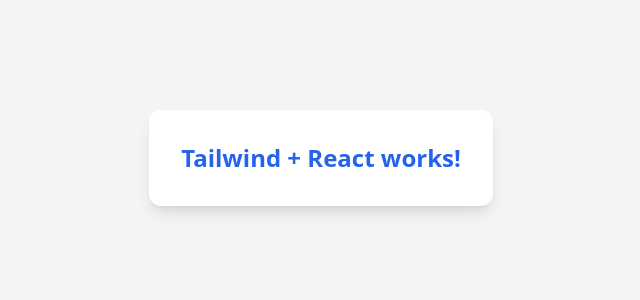
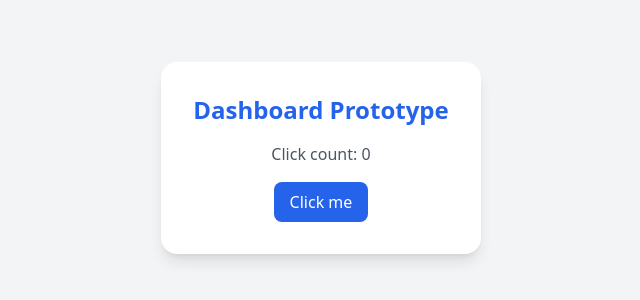
Before and after one commit to rudymartinezai/tijerina-it-dashboard, a plain HTML site: page index.html in a window 1280 px wide. Shown: the part 242-542 px from the top of the page, without its empty margins (319-959 px from the left). Drawn offline with nearby package versions, Linux system fonts and the light colour scheme.

Commit message:
Update index.html

```diff
--- a/index.html
+++ b/index.html
@@ -1,21 +1,38 @@
 <!doctype html>
 <html lang="en">
   <meta charset="utf-8">
-  <title>React + Tailwind Test</title>
+  <title>Dashboard Skeleton</title>
   <script src="https://cdn.tailwindcss.com"></script>
   <script src="https://unpkg.com/react@18/umd/react.production.min.js"></script>
   <script src="https://unpkg.com/react-dom@18/umd/react-dom.production.min.js"></script>
-  <body class="bg-gray-100 flex items-center justify-center h-screen">
+
+  <body class="bg-gray-100 min-h-screen flex items-center justify-center">
     <div id="root"></div>
 
     <script>
-      const root = ReactDOM.createRoot(document.getElementById('root'));
-      const box = React.createElement(
-        'div',
-        { className: 'bg-white p-8 rounded-xl shadow-lg text-center' },
-        React.createElement('h1', { className: 'text-2xl font-bold text-blue-600' }, 'Tailwind + React works!')
-      );
-      root.render(box);
+      const { useState } = React;
+
+      function Dashboard() {
+        const [count, setCount] = useState(0);
+
+        return React.createElement(
+          "div",
+          { className: "bg-white p-8 rounded-2xl shadow-lg text-center space-y-4" },
+          React.createElement("h1", { className: "text-2xl font-bold text-blue-600" }, "Dashboard Prototype"),
+          React.createElement("p", { className: "text-gray-600" }, `Click count: ${count}`),
+          React.createElement(
+            "button",
+            {
+              className: "bg-blue-600 text-white px-4 py-2 rounded-lg hover:bg-blue-700 transition",
+              onClick: () => setCount(count + 1)
+            },
+            "Click me"
+          )
+        );
+      }
+
+      const root = ReactDOM.createRoot(document.getElementById("root"));
+      root.render(React.createElement(Dashboard));
     </script>
   </body>
 </html>
```
